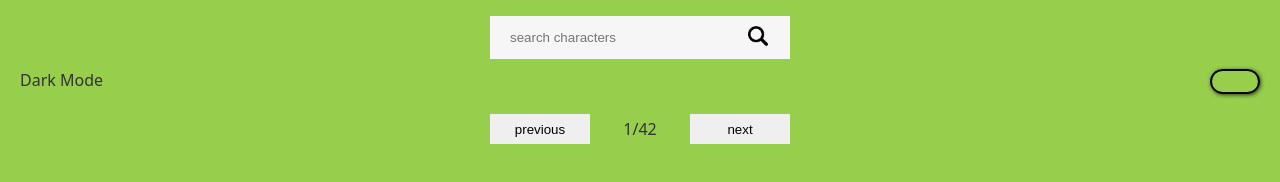
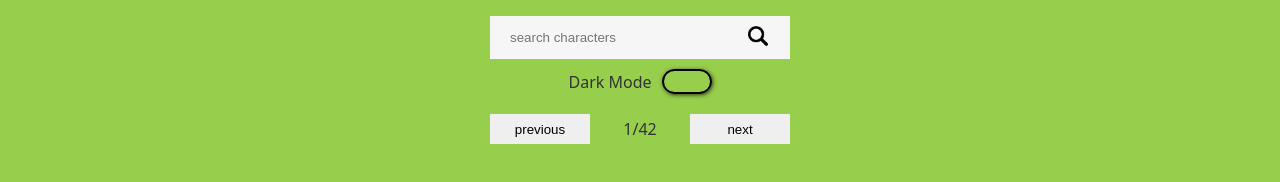
Before and after one commit to MichellePark2024/michelle_emy_rick-and-morty, a website with bundled scripts: page index.html in a window 1280 px wide. Shown: the part 184-366 px from the top of the page. Built offline with nearby package versions, Linux system fonts and the light colour scheme; no server answers.

Commit message:
fix dark mode style

```diff
--- a/styles.css
+++ b/styles.css
@@ -14,7 +14,6 @@
   --color-secondary: #f6f6f6;
   --font-family: system-ui;
   background-color: #97ce4c;
-
 }
 
 body {
@@ -39,8 +38,8 @@ main {
   width: 40%;
 }
 
+/* Dark mode */
 
-/* Dark mode */
 .settings__switch-container input {
   position: absolute;
   opacity: 0;
@@ -53,15 +52,15 @@ main {
 }
 .settings__dark-mode-wrapper {
   display: flex;
-  justify-content: space-between;
-
+  justify-content: center;
+  gap: 10px;
+  align-items: center;
 }
 
 body.dark-mode {
   background-color: blueviolet;
   color: greenyellow;
   display: grid;
-
 }
 
 .switch-container input {
```
